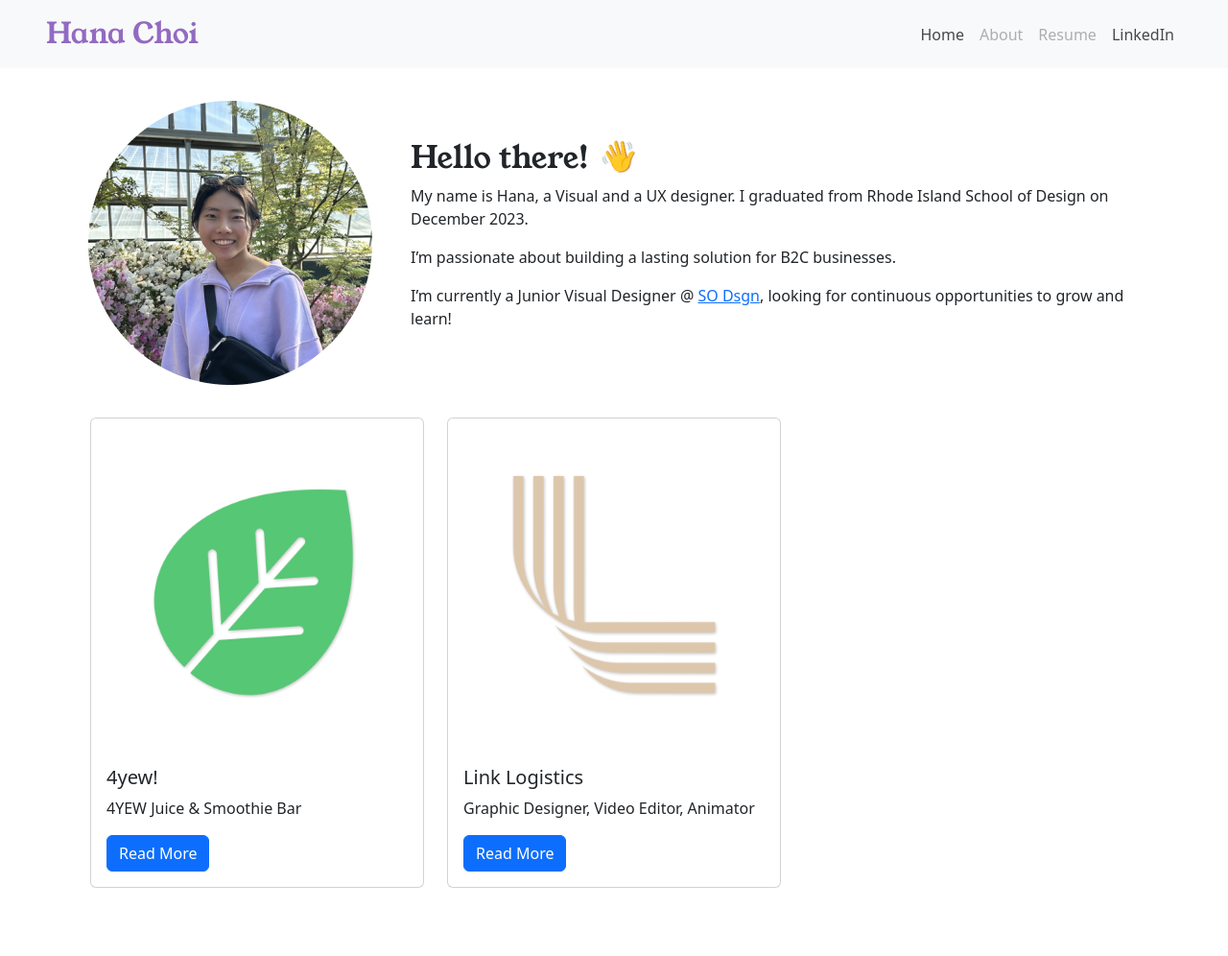
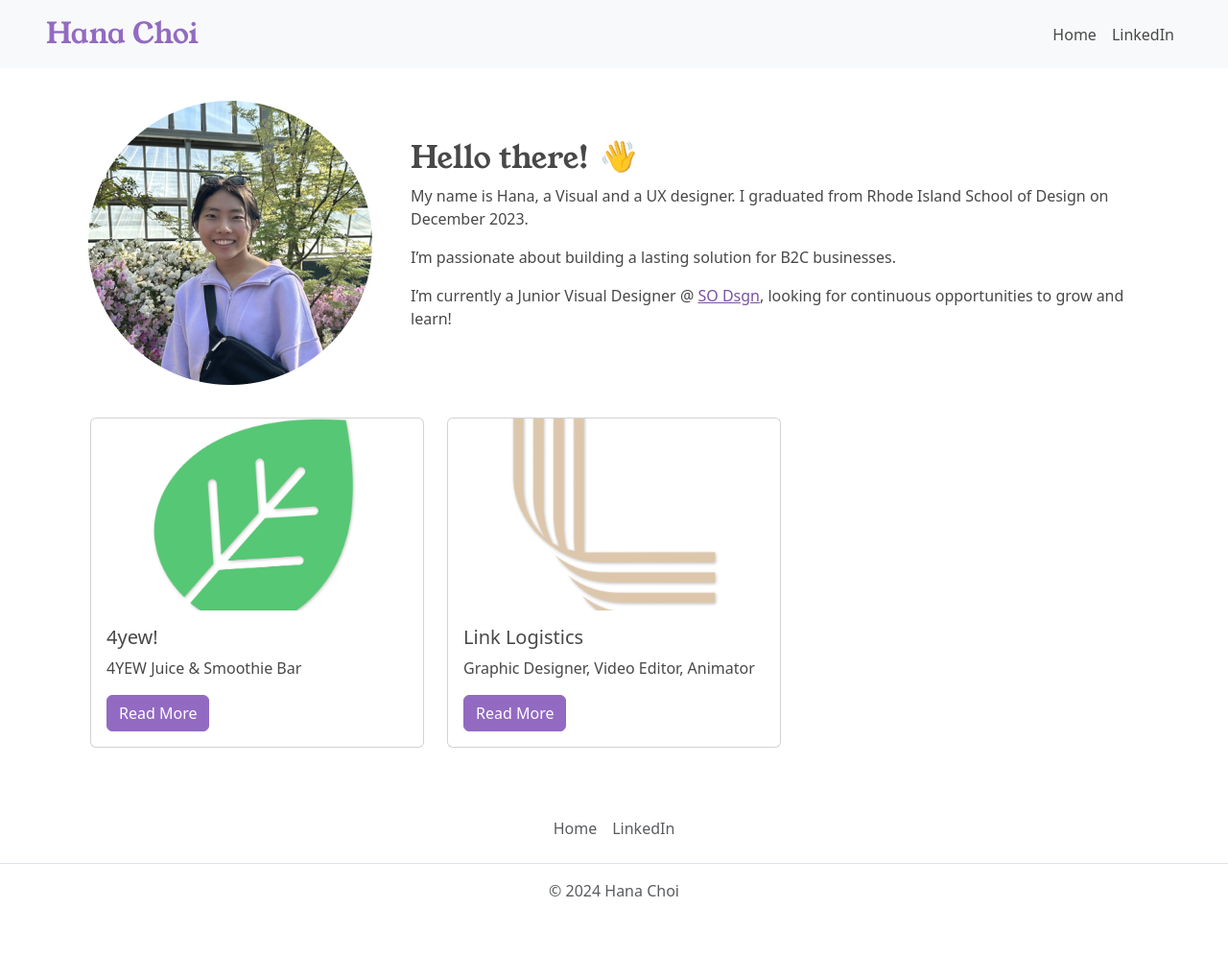
Before and after one commit to hchoi6613/hchoi6613.github.io, a Jekyll site: the page built from index.markdown, in a window 1280 px wide. Shown: the whole page at 96% size. Built offline with Jekyll 4.4.1, drawn with Linux system fonts in a browser that asks for light colours; before the commit the page ends 949 px from its top, so only the background shows below that.

Commit message:
Add footers and change colors

```diff
--- /dev/null
+++ b/_includes/footer.html
@@ -0,0 +1,9 @@
+<footer class="py-3 my-4">
+    <ul class="nav justify-content-center border-bottom pb-3 mb-3">
+        <li class="nav-item"><a href="#" class="nav-link px-2 text-muted">Home</a></li>
+        <!-- <li class="nav-item"><a href="#" class="nav-link px-2 text-muted">About</a></li>
+        <li class="nav-item"><a href="#" class="nav-link disabled px-2 text-muted">Resume</a></li> -->
+        <li class="nav-item"><a href="#" class="nav-link active px-2 text-muted">LinkedIn</a></li>
+    </ul>
+    <p class="text-center text-muted">© 2024 Hana Choi</p>
+</footer>
--- a/_includes/navbar.html
+++ b/_includes/navbar.html
@@ -11,12 +11,12 @@
         <li class="nav-item">
           <a class="nav-link active" aria-current="page" href="{{ site.baseurl }}/">Home</a>
         </li>
-        <li class="nav-item">
+        <!-- <li class="nav-item">
           <a class="nav-link disabled" href="{{ site.baseurl }}/about/">About</a>
         </li>
         <li class="nav-item">
           <a class="nav-link disabled" href="{{ site.baseurl }}/resume/">Resume</a>
-        </li>
+        </li> -->
         <li class="nav-item">
           <a class="nav-link active" href="https://www.linkedin.com/in/hanachoi-design/">LinkedIn</a>
         </li>
--- a/_layouts/default.html
+++ b/_layouts/default.html
@@ -10,9 +10,12 @@
     <link rel="stylesheet" href="{{ site.baseurl }}/assets/css/styles.css">
   </head>
   <body>
-    {% include navbar.html %}
-    <div class="container">
-      {{ content }}
+    <div class="d-flex flex-column min-vh-100">
+      {% include navbar.html %}
+      <div class="container flex-grow-1">
+        {{ content }}
+      </div>
+      {% include footer.html %}
     </div>
     <script src="https://cdn.jsdelivr.net/npm/bootstrap@5.3.3/dist/js/bootstrap.bundle.min.js" integrity="sha384-YvpcrYf0tY3lHB60NNkmXc5s9fDVZLESaAA55NDzOxhy9GkcIdslK1eN7N6jIeHz" crossorigin="anonymous"></script>
   </body>
--- a/_layouts/home.html
+++ b/_layouts/home.html
@@ -10,17 +10,18 @@ title: home
     </div>
 </div>
 
-
 <div class="container mt-4">
     <div class="row">
         {% for post in site.posts %}
-        <div class="col-md-4 col-sm-6 mb-4">
-            <div class="card">
+        <div class="col-md-4 col-sm-6 mb-4 d-flex">
+            <div class="card card-equal">
                 <img src="{{ site.baseurl }}{{ post.cover_image }}" class="card-img-top" alt="{{ post.title }}">
-                <div class="card-body">
+                <div class="card-body d-flex flex-column">
                     <h5 class="card-title">{{ post.title }}</h5>
                     <p class="card-text">{{ post.sub_header | strip_html | truncate: 100 }}</p>
-                    <a href="{{ site.baseurl }}{{ post.url }}" class="btn btn-primary">Read More</a>
+                    <div class="mt-auto">
+                        <a href="{{ site.baseurl }}{{ post.url }}" class="btn btn-primary">Read More</a>
+                    </div>
                 </div>
             </div>
         </div>
--- a/assets/css/styles.css
+++ b/assets/css/styles.css
@@ -1,6 +1,31 @@
 /* Default Font Color */
-body .card-text .card-title {
+body {
     color: #484848;
+}
+
+/* Card */
+.card {
+    display: flex;
+    flex-direction: column;
+    height: 100%;
+}
+
+.card-body {
+    color: #484848;
+    flex-grow: 1;
+    display: flex;
+    flex-direction: column;
+}
+
+.card-img-top {
+    height: 200px;
+    object-fit: cover;
+}
+
+/* Ensure cards have the same height and width */
+.card-equal {
+    height: 100%;
+    width: 100%;
 }
 
 /* Grid Container */
@@ -38,7 +63,6 @@ body .card-text .card-title {
     60% { transform: rotate(0deg); }
     100% { transform: rotate(0deg); }
 }
-
 .wave-hand {
     display: inline-block;
     transform-origin: 70% 70%;
@@ -53,14 +77,47 @@ body .card-text .card-title {
 
 /* Navbar */
 .navbar-brand {
-    color: #926AC2 !important;
+    color: #926AC2;
     font-size: 30px;
 }
 
 .navbar-nav .nav-link.active {
-    color: #484848 !important;
+    color: #484848;
 }
 
-.navbar-nav {
-    margin-left: auto; /* Pushes the navbar items to the right */
+/* Flexbox Utility Classes */
+.d-flex {
+    display: flex !important;
 }
+
+.flex-column {
+    flex-direction: column !important;
+}
+
+.min-vh-100 {
+    min-height: 100vh !important;
+}
+
+.flex-grow-1 {
+    flex-grow: 1 !important;
+}
+
+.mt-auto {
+    margin-top: auto !important;
+}
+
+/* Link Hover Color */
+a:hover, .nav-link:hover {
+    color: #926AC2 !important;
+}
+
+/* Button Color */
+.btn-primary {
+    background-color: #926AC2;
+    border-color: #926AC2;
+}
+
+.btn-primary:hover {
+    background-color: #7a52a1;
+    border-color: #7a52a1;
+}
--- a/index.markdown
+++ b/index.markdown
@@ -9,4 +9,4 @@ My name is Hana, a Visual and a UX designer. I graduated from Rhode Island Schoo
 
 I'm passionate about building a lasting solution for B2C businesses.<br>
 
-I'm currently a Junior Visual Designer @ [SO Dsgn](https://www.so-design.co/), looking for continuous opportunities to grow and learn!<br>
+I'm currently a Junior Visual Designer @ <a style="color: #7a52a1;" href="https://www.so-design.co/">SO Dsgn</a>, looking for continuous opportunities to grow and learn!<br>
```
